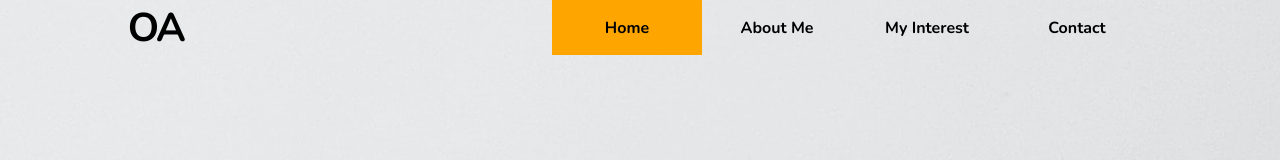
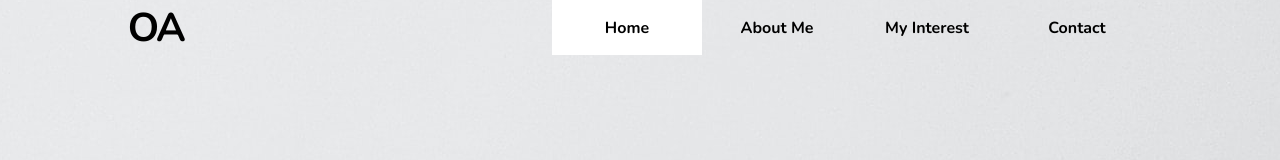
Before and after one commit to omer-akkoca/omerakkoca-web-site, a React (Create React App) app: page / in a window 1280 px wide. In both pictures the pointer is over the item "Home". Shown: the top 160 px of the page. Built offline with nearby package versions, Linux system fonts and the light colour scheme.

Commit message:
style minor fix

```diff
--- a/src/layouts/Navbar/style.css
+++ b/src/layouts/Navbar/style.css
@@ -65,7 +65,7 @@ nav{
 }
 
 .navbar-inner ul li:not(.drop-down):hover{
-    background-color: orange;
+    background-color: white;
 }
 
 .navbar-inner ul li.drop-down{
@@ -120,7 +120,7 @@ nav{
         flex: 1;
     }
     .navbar-inner ul li:hover{
-        background-color: orange;
+        background-color: white;
     }
     .navbar-inner ul li.drop-down:hover ul{
         display: flex;
```
